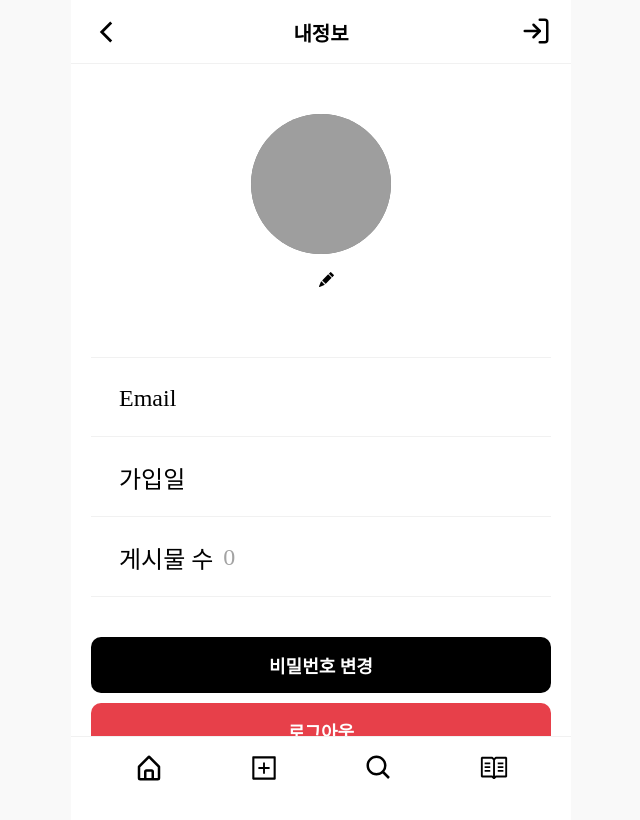
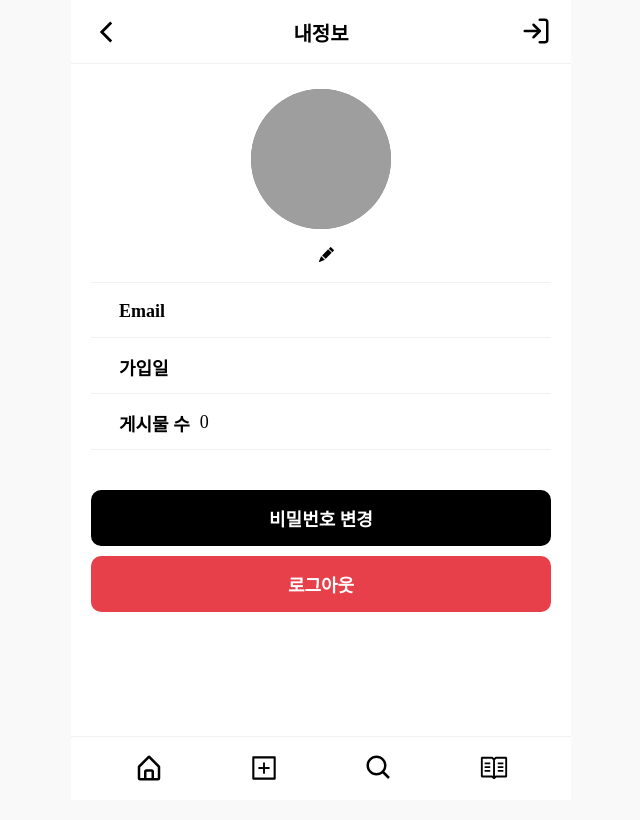
Before and after one commit to prgrms-web-devcourse/Team-Tasty-Masiottae-FE, a Next.js app: page /myInfo in a window 1280 px wide. Shown: the top 820 px of the page, without its empty margins (319-959 px from the left). Built offline with nearby package versions, Linux system fonts and the light colour scheme; grey boxes are pictures that could not be loaded; a web font is replaced by a local one.

Commit message:
refactor: MyInfo 수정사항 반영 (#260)

```diff
--- a/src/components/myInfo/UserData.tsx
+++ b/src/components/myInfo/UserData.tsx
@@ -26,19 +26,7 @@ const UserData = () => {
 }
 
 const UserDataContainer = styled.div`
-  margin-top: 7rem;
   position: relative;
-`
-
-const Title = styled.div`
-  font-size: 2.4rem;
-  margin: 0.2rem 0 0 2.8rem;
-`
-
-const Text = styled.div`
-  font-size: 2.4rem;
-  margin: 0.2rem 0 0 1rem;
-  color: ${(props) => props.theme.color.fontLight};
 `
 
 const UserDetailWrapper = styled.div`
@@ -55,10 +43,21 @@ const UserDetailWrapper = styled.div`
 
 const UserDetail = styled.div`
   width: 100%;
-  height: 8rem;
+  height: 5.6rem;
   border-bottom: 0.1rem solid ${(props) => props.theme.color.borderLight};
   display: flex;
   align-items: center;
 `
 
+const Title = styled.div`
+  font-size: 1.8rem;
+  font-weight: 700;
+  margin: 0.2rem 0 0 2.8rem;
+`
+
+const Text = styled.div`
+  font-size: 1.8rem;
+  margin: 0.2rem 0 0 1rem;
+`
+
 export default UserData
--- a/src/components/myInfo/UserProfile.tsx
+++ b/src/components/myInfo/UserProfile.tsx
@@ -118,7 +118,11 @@ const UserProfile = () => {
               수정
             </ChangeNickNameButton>
           </NickName>
-          <InputMessage errorMessage={error} />
+          {error ? (
+            <InputMessage errorMessage={error} />
+          ) : (
+            <Message>{MESSAGE_NICKNAME}</Message>
+          )}
         </>
       ) : (
         <NickName>
@@ -139,6 +143,7 @@ const UserProfile = () => {
           value={user.image}
           isReset={isReset}
         />
+        <Message>* 사진을 클릭 후, 파일을 등록해 주세요.</Message>
         <ModalButton onClick={handleProfileSubmit}>확인</ModalButton>
       </ProfileModal>
     </UserProfileWrapper>
@@ -168,7 +173,7 @@ const ModalButton = styled(Button)`
   height: 5.6rem;
   border-radius: 1rem;
   display: flex;
-  margin-top: 1rem;
+  margin-top: 2rem;
   align-items: center;
   justify-content: center;
   background-color: ${(props) => props.theme.color.mainBlack};
@@ -176,7 +181,7 @@ const ModalButton = styled(Button)`
 `
 
 const UserProfileWrapper = styled.div`
-  margin: 5rem auto 3rem auto;
+  margin: 2.5rem auto 2rem auto;
   position: relative;
   display: flex;
   flex-direction: column;
@@ -223,7 +228,7 @@ const ChangeNickNameButton = styled(Button)`
 `
 
 const Text = styled.div`
-  font-size: 2rem;
+  font-size: 1.8rem;
   margin: 0.2rem 0 0 1rem;
   font-weight: 700;
 `
@@ -233,4 +238,9 @@ const EditNameIcon = styled(BsFillPencilFill)`
   margin-top: 0.3rem;
 `
 
+const Message = styled.span`
+  font-size: 1.4rem;
+  margin-left: 1rem;
+`
+
 export default UserProfile
```
